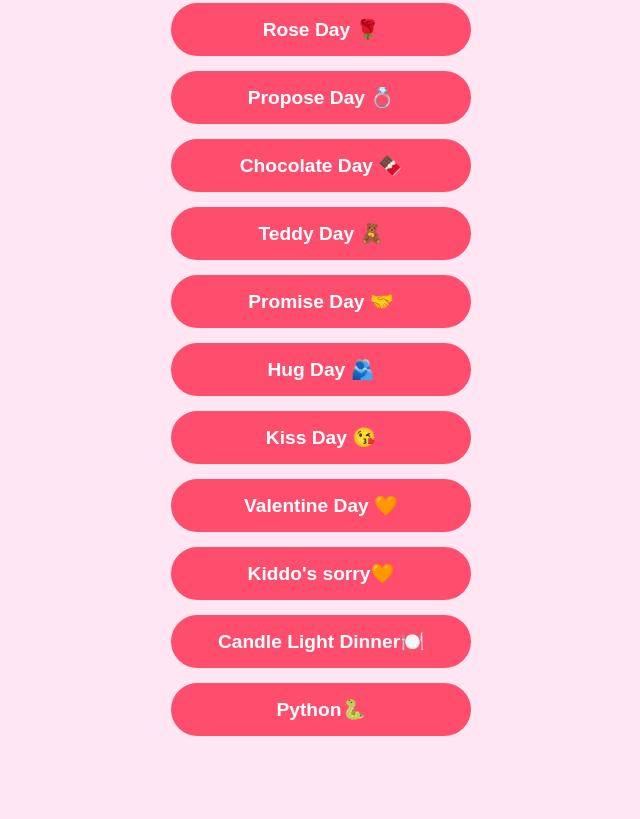
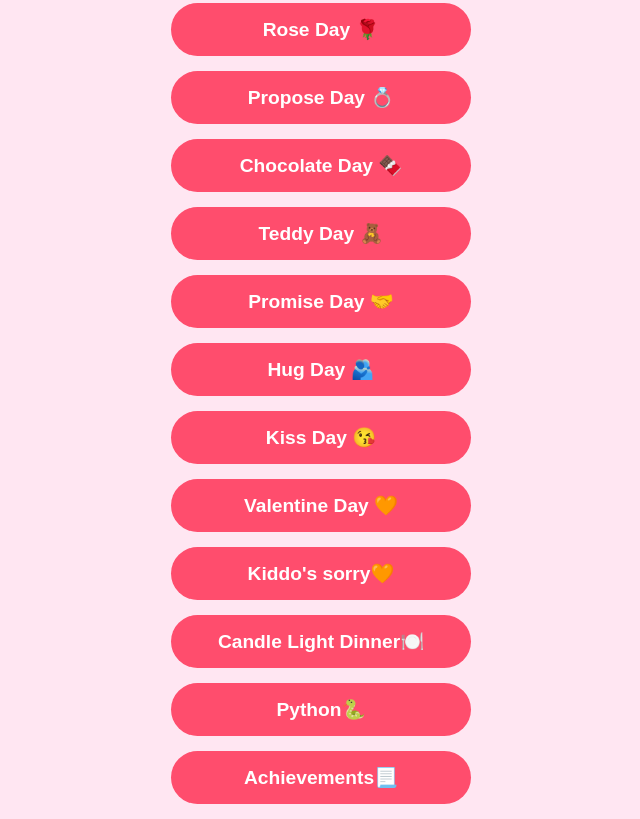
Before and after one commit to jappanrana/portfolio-website, a plain HTML site: page kiddo/index.html in a window 1280 px wide. Shown: the part 552-1371 px from the top of the page, without its empty margins (319-959 px from the left). Before the commit the page ends 1303 px from the top, so only its background shows below. Drawn offline with Linux system fonts and the light colour scheme.

Commit message:
Update index.html

```diff
--- a/kiddo/index.html
+++ b/kiddo/index.html
@@ -71,6 +71,7 @@
         <a href="https://jappanrana.github.io/portfolio-website/kiddo/kiddosorry.html" class="btn" target="_blank">Kiddo's sorry🧡</a>
         <a href="https://jappanrana.github.io/portfolio-website/kiddo/dinner/" class="btn" target="_blank">Candle Light Dinner🍽️</a>
         <a href="https://jappanrana.github.io/portfolio-website/kiddo/assignment/" class="btn" target="_blank">Python🐍</a>
+        <a href="https://jappanrana.github.io/portfolio-website/kiddo/achievements/" class="btn" target="_blank">Achievements📃</a>
     </div>
 
 </body>
```
